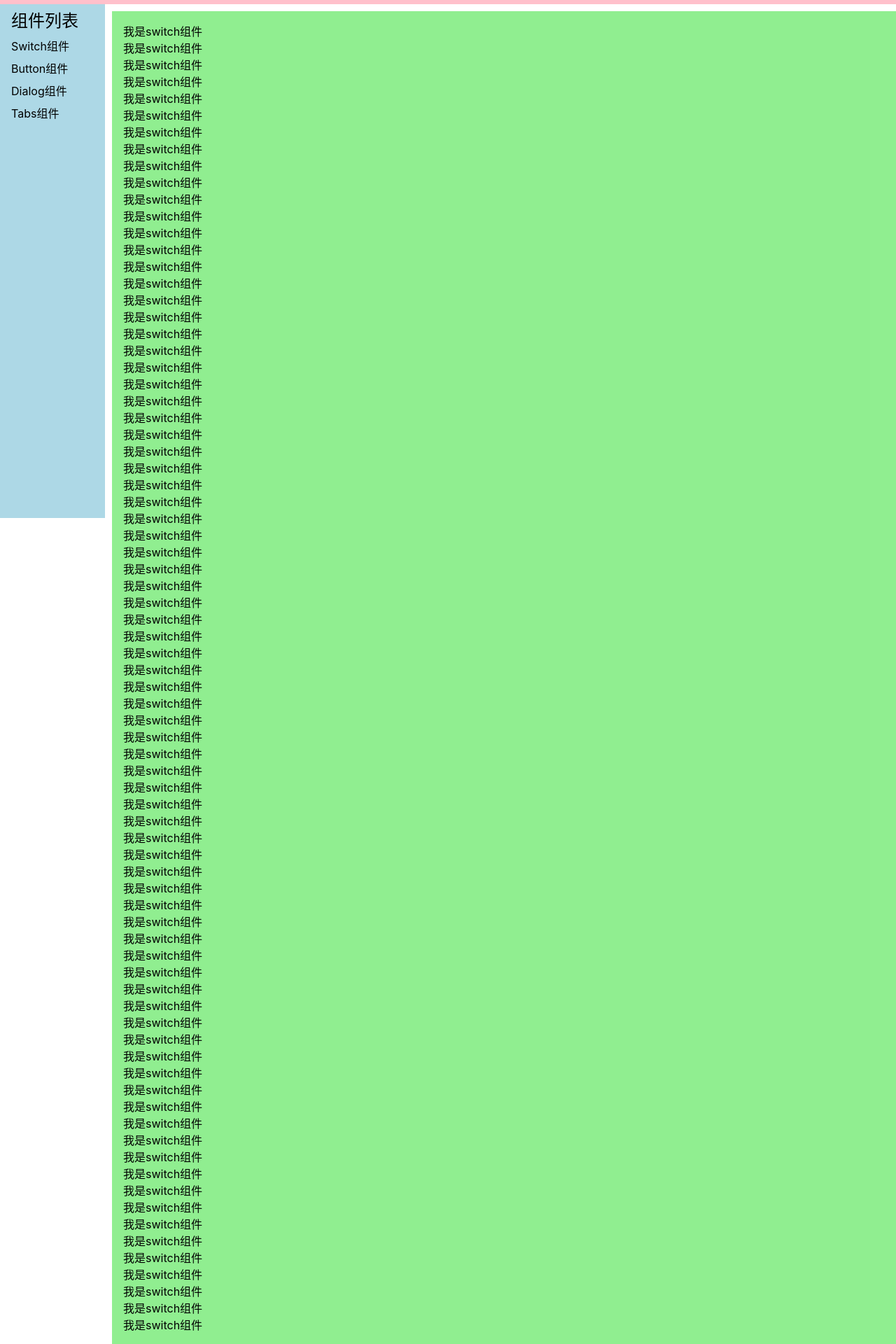
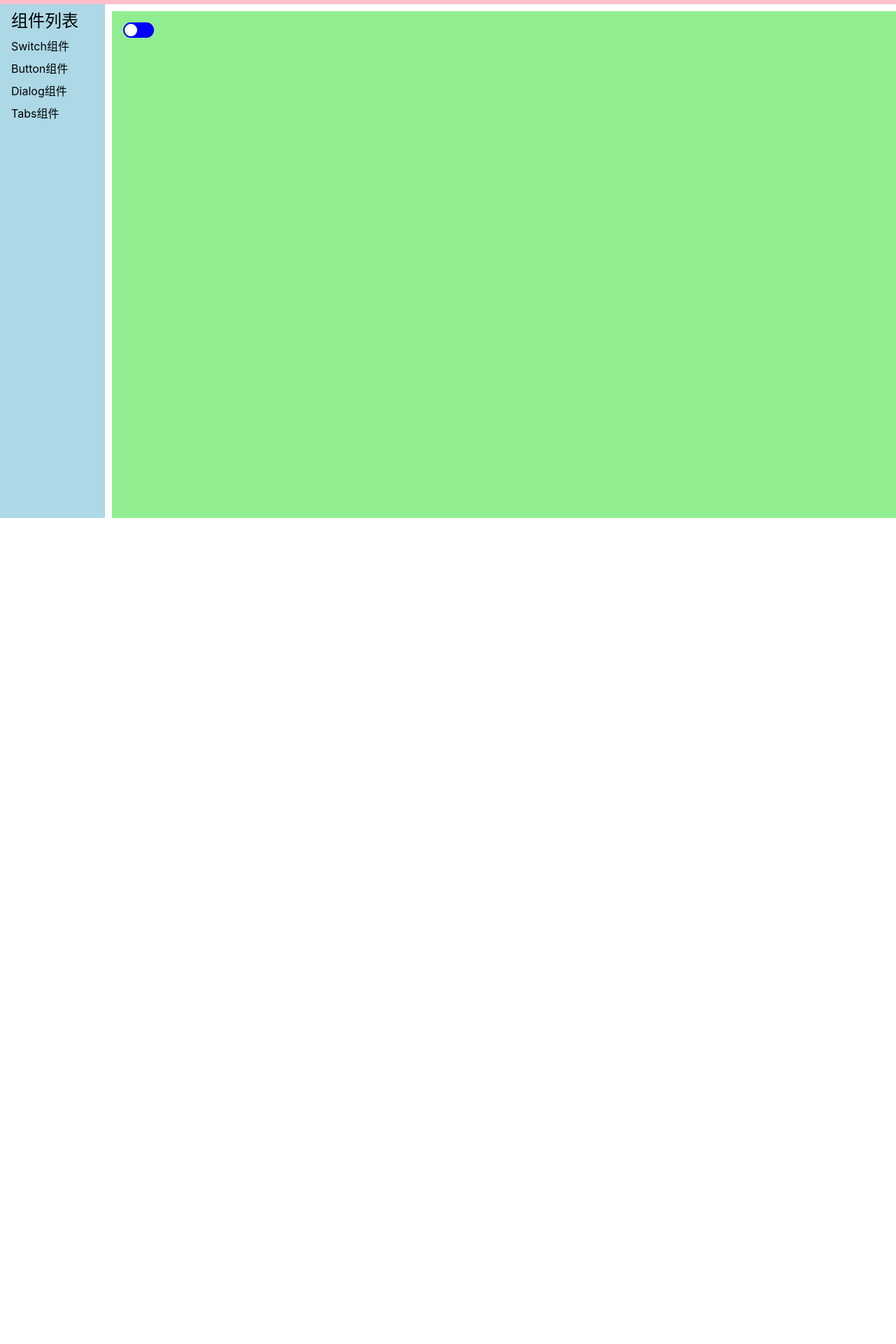
Before and after one commit to codevvvv9/vue3-wheel, a Vue app: page /#/doc/switch in a window 1280 px wide. Shown: the part 60-1980 px from the top of the page at 70% size. After the commit the page ends 800 px from the top, so only its background shows below. Built offline with nearby package versions, Linux system fonts and the light colour scheme.

Commit message:
What: 05-初始化switch组件
Why:

*

How:

*

```diff
--- a/src/components/Switch.vue
+++ /dev/null
@@ -1,81 +0,0 @@
-<template>
-  <p>我是switch组件</p>
-  <p>我是switch组件</p>
-  <p>我是switch组件</p>
-  <p>我是switch组件</p>
-  <p>我是switch组件</p>
-  <p>我是switch组件</p>
-  <p>我是switch组件</p>
-  <p>我是switch组件</p>
-  <p>我是switch组件</p>
-  <p>我是switch组件</p>
-  <p>我是switch组件</p>
-  <p>我是switch组件</p>
-  <p>我是switch组件</p>
-  <p>我是switch组件</p>
-  <p>我是switch组件</p>
-  <p>我是switch组件</p>
-  <p>我是switch组件</p>
-  <p>我是switch组件</p>
-  <p>我是switch组件</p>
-  <p>我是switch组件</p>
-  <p>我是switch组件</p>
-  <p>我是switch组件</p>
-  <p>我是switch组件</p>
-  <p>我是switch组件</p>
-  <p>我是switch组件</p>
-  <p>我是switch组件</p>
-  <p>我是switch组件</p>
-  <p>我是switch组件</p>
-  <p>我是switch组件</p>
-  <p>我是switch组件</p>
-  <p>我是switch组件</p>
-  <p>我是switch组件</p>
-  <p>我是switch组件</p>
-  <p>我是switch组件</p>
-  <p>我是switch组件</p>
-  <p>我是switch组件</p><p>我是switch组件</p>
-  <p>我是switch组件</p>
-  <p>我是switch组件</p>
-  <p>我是switch组件</p>
-  <p>我是switch组件</p>
-  <p>我是switch组件</p>
-  <p>我是switch组件</p><p>我是switch组件</p>
-  <p>我是switch组件</p>
-  <p>我是switch组件</p>
-  <p>我是switch组件</p>
-  <p>我是switch组件</p>
-  <p>我是switch组件</p>
-  <p>我是switch组件</p><p>我是switch组件</p>
-  <p>我是switch组件</p>
-  <p>我是switch组件</p>
-  <p>我是switch组件</p>
-  <p>我是switch组件</p>
-  <p>我是switch组件</p>
-  <p>我是switch组件</p><p>我是switch组件</p>
-  <p>我是switch组件</p>
-  <p>我是switch组件</p>
-  <p>我是switch组件</p>
-  <p>我是switch组件</p>
-  <p>我是switch组件</p>
-  <p>我是switch组件</p><p>我是switch组件</p>
-  <p>我是switch组件</p>
-  <p>我是switch组件</p>
-  <p>我是switch组件</p>
-  <p>我是switch组件</p>
-  <p>我是switch组件</p>
-  <p>我是switch组件</p><p>我是switch组件</p>
-  <p>我是switch组件</p>
-  <p>我是switch组件</p>
-  <p>我是switch组件</p>
-  <p>我是switch组件</p>
-  <p>我是switch组件</p>
-  <p>我是switch组件</p>
-</template>
-
-<script lang="ts">
-
-export default {
-  name: 'Switch',
-}
-</script>
--- /dev/null
+++ b/src/components/SwitchDemo.vue
@@ -0,0 +1,13 @@
+<template>
+  <Switch></Switch>
+</template>
+
+<script lang="ts">
+import Switch from '../lib/Switch.vue'
+export default {
+  name: 'SwitchDemo',
+  components: {
+    Switch,
+  }
+}
+</script>
--- /dev/null
+++ b/src/lib/Switch.vue
@@ -0,0 +1,37 @@
+<template>
+  <div>
+    <button>
+      <span></span>
+    </button>
+  </div>
+</template>
+<script lang="ts">
+export default {
+  name: 'Switch'
+}
+</script>
+<style lang="scss" scoped>
+  $h: 22px;
+  $h2: $h - 4px;
+  button {
+    height: $h;
+    width: calc($h * 2);
+    border: none;
+    background: blue;
+    border-radius: calc($h / 2);
+    position: relative;
+    span {
+      position: absolute; //会导致span变成block
+      top: 2px;
+      left: 2px;
+      height: $h2;
+      width: $h2;
+      border-radius: calc($h2 / 2);
+      background: white;
+    }
+    &:hover > span {
+      left: calc(100% - #{$h2} - 2px);
+      cursor: pointer;
+    }
+  }
+</style>
--- a/src/router.ts
+++ b/src/router.ts
@@ -1,7 +1,7 @@
 import Doc from './views/Doc.vue'
 import Home from './views/Home.vue'
 import Button from './components/Button.vue'
-import Switch from './components/Switch.vue'
+import Switch from './components/SwitchDemo.vue'
 import Dialog from './components/Dialog.vue'
 import Tabs from './components/Tabs.vue'
 import DocDefault from './components/DocDefault.vue'
```
